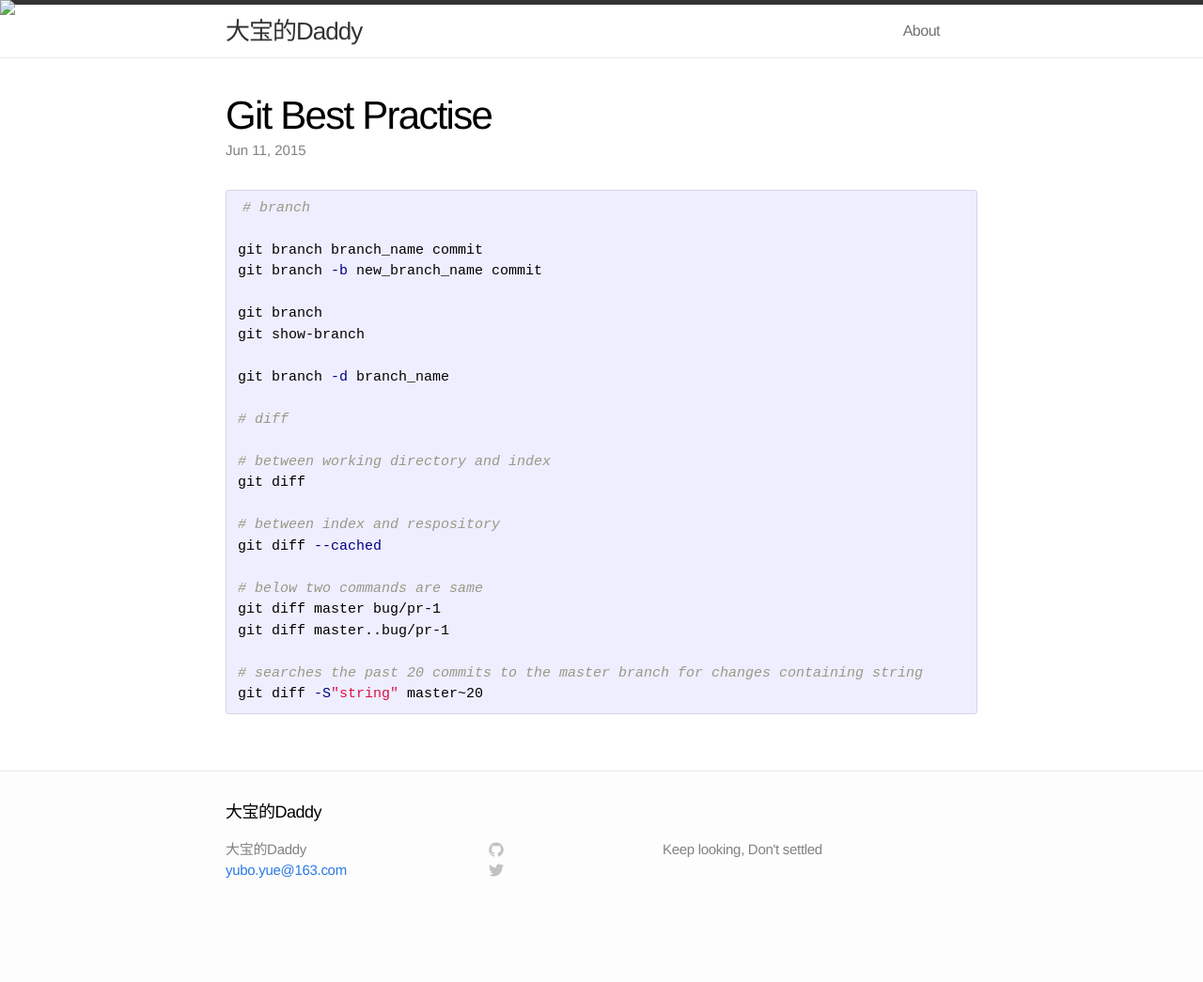
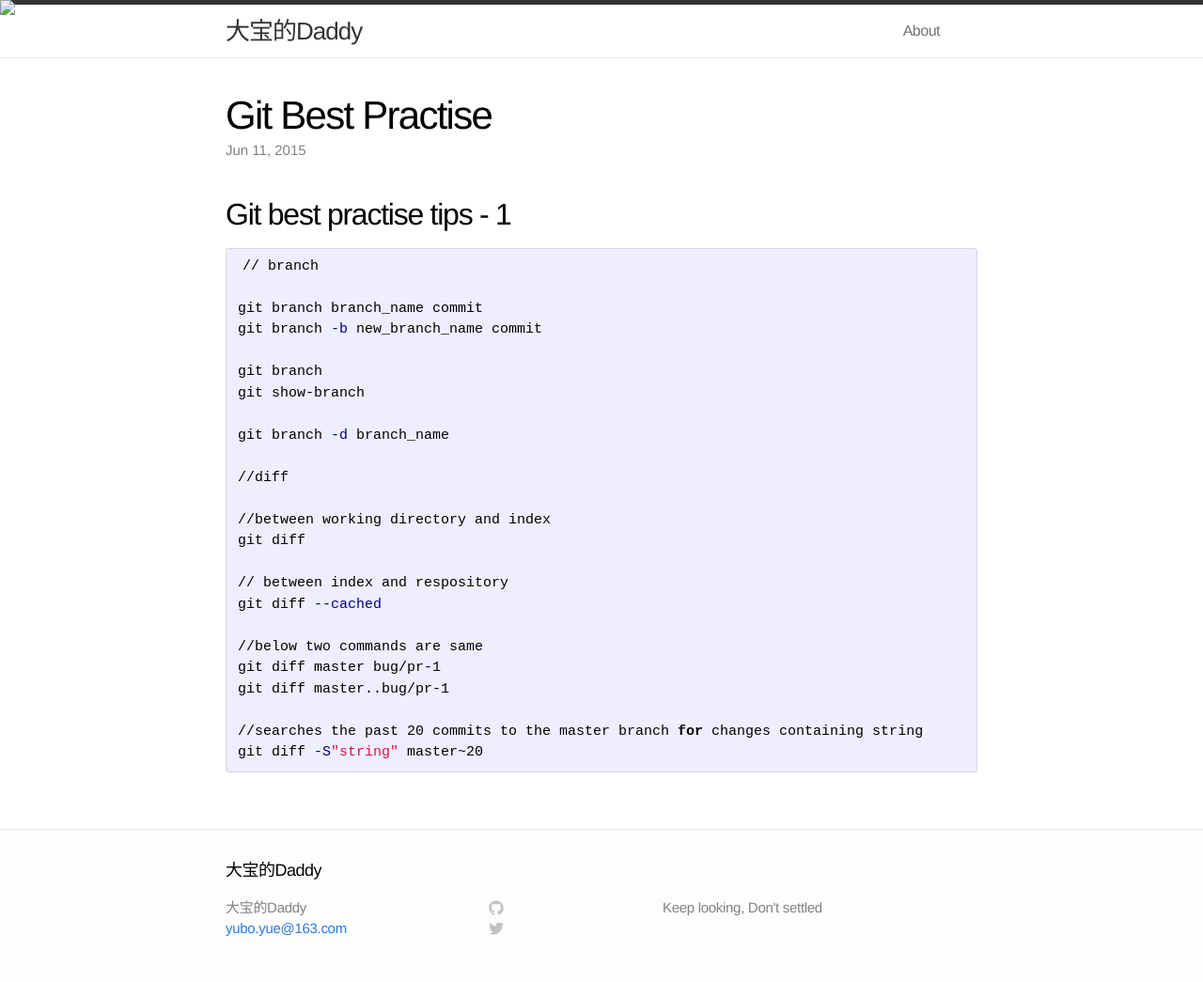
Before and after one commit to yubo-yue/yubo-yue.github.io, a Jekyll site: the page built from _posts/2015-06-11-git-best-practise.markdown, in a window 1280 px wide. Shown: the whole page at 94% size. Built offline with Jekyll 4.4.1, drawn with Linux system fonts in a browser that asks for light colours; before the commit the page ends 983 px from its top, so only the background shows below that.

```diff
--- a/_posts/2015-04-01-css-tips.markdown
+++ b/_posts/2015-04-01-css-tips.markdown
@@ -26,4 +26,4 @@ categories: js, jquery
     margin: 0 auto;
 }
 
-{% endhighlight%}
+{% endhighlight %}
--- a/_posts/2015-06-11-git-best-practise.markdown
+++ b/_posts/2015-06-11-git-best-practise.markdown
@@ -5,8 +5,12 @@ date: 2015-06-11 11:50:13
 categories: Git Best Practise
 ---
 
+
+## Git best practise tips - 1
+
 {% highlight bash %}
-# branch
+
+// branch
 
 git branch branch_name commit
 git branch -b new_branch_name commit
@@ -16,18 +20,19 @@ git show-branch
 
 git branch -d branch_name
 
-# diff
+//diff
 
-# between working directory and index
+//between working directory and index
 git diff
 
-# between index and respository
+// between index and respository
 git diff --cached
 
-# below two commands are same
+//below two commands are same
 git diff master bug/pr-1
 git diff master..bug/pr-1
 
-# searches the past 20 commits to the master branch for changes containing string
+//searches the past 20 commits to the master branch for changes containing string
 git diff -S"string" master~20
+
 {% endhighlight %}
```
